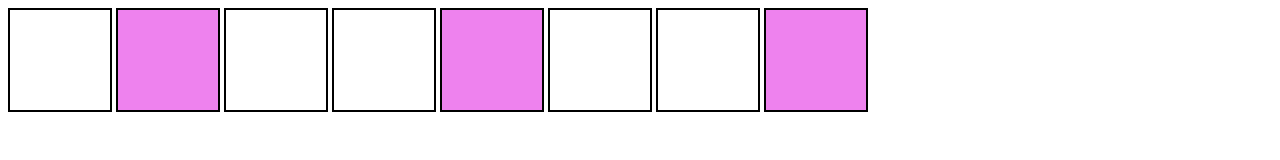
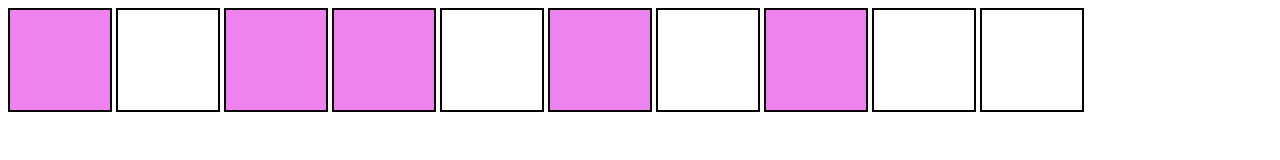
Before and after one commit to kate-miah/018, a plain HTML site: page index.html in a window 1280 px wide. Drawn offline with Linux system fonts and the light colour scheme.

Commit message:
nth-of-type, nth-last-of-type

```diff
--- a/assets/style.css
+++ b/assets/style.css
@@ -8,6 +8,10 @@
 
 :nth-child() - кожна енна дитина свого батька
 :nth-last-child() - кожна енна дитина з кінця
+
+:nth-of-type() - кожна енна ТАКА дитина свого батька
+:nth-last-of-type() - кожна енна ТАКА дитина з кінця
+
 
 */
 
@@ -55,6 +59,6 @@ ul:last-of-type >li:last-child {
     display: inline-block;
 }
 
-.box:nth-last-child(3n+1) {
+main :nth-last-of-type(2n) {
     background-color: violet;
 }
--- a/index.html
+++ b/index.html
@@ -7,13 +7,17 @@
     <link rel="stylesheet" href="./assets/style.css">
 </head>
 <body>
+    <main>
+        <div class="box"></div>
+        <div class="box"></div>
+        <section class="box"></section>
         <div class="box"></div>
         <div class="box"></div>
         <div class="box"></div>
         <div class="box"></div>
         <div class="box"></div>
         <div class="box"></div>
-    <div class="box"></div>
-    <div class="box"></div>
+        <section class="box"></section>
+    </main>
 </body>
 </html>
```
Lines whose indentation alone changed are shown as unchanged.
